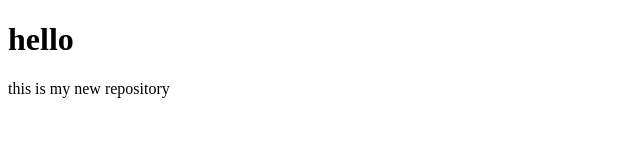
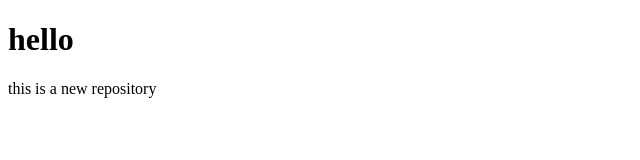
Before and after one commit to Samar-365/teit, a plain HTML site: page index.html in a window 1280 px wide. Shown: the full height of the page, 0-640 px from the left. Drawn offline with Linux system fonts and the light colour scheme.

Commit message:
file is modified

```diff
--- a/index.html
+++ b/index.html
@@ -7,6 +7,6 @@
 </head>
 <body>
     <h1>hello</h1>
-    <p1>this is my new repository</p1>
+    <p1>this is a new repository</p1>
 </body>
 </html>
```
